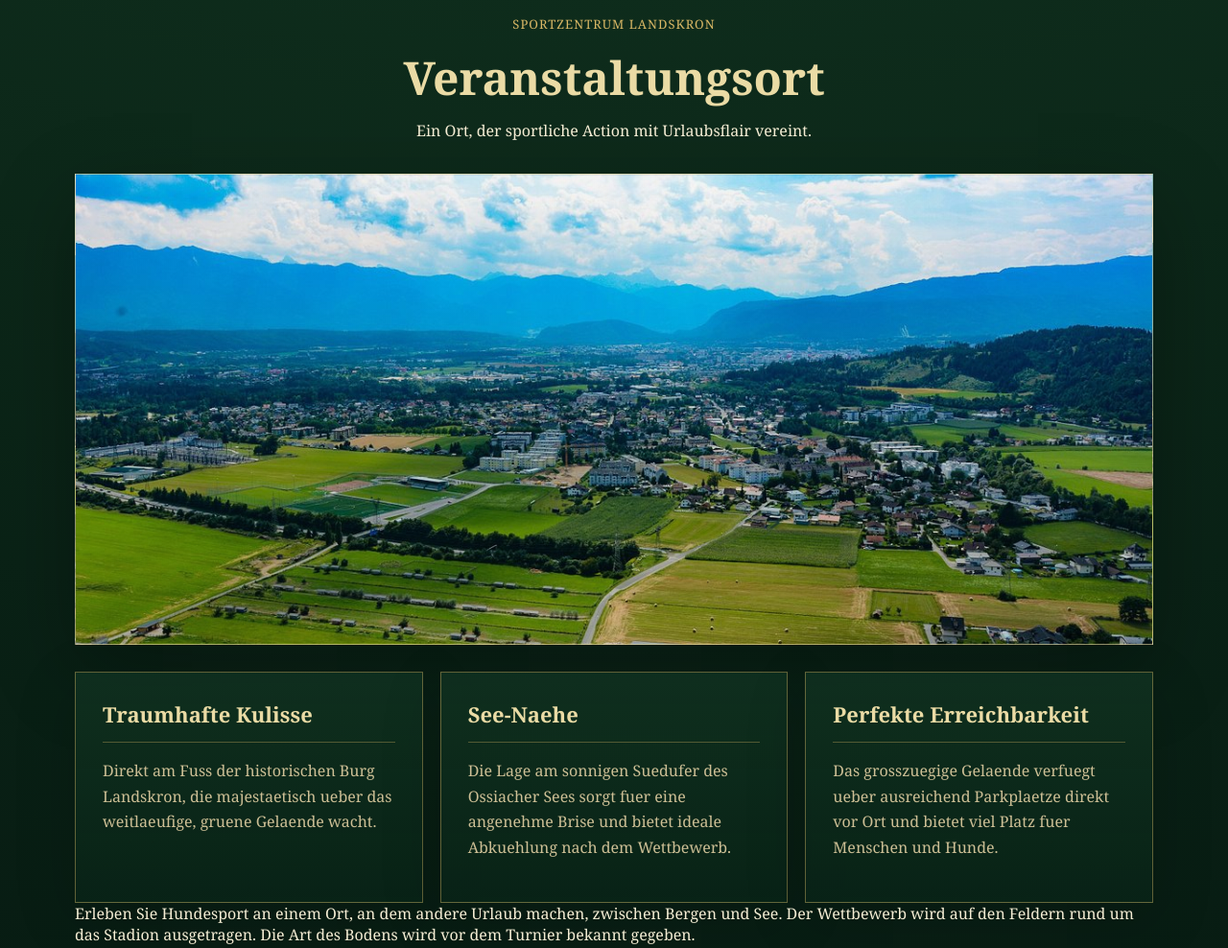
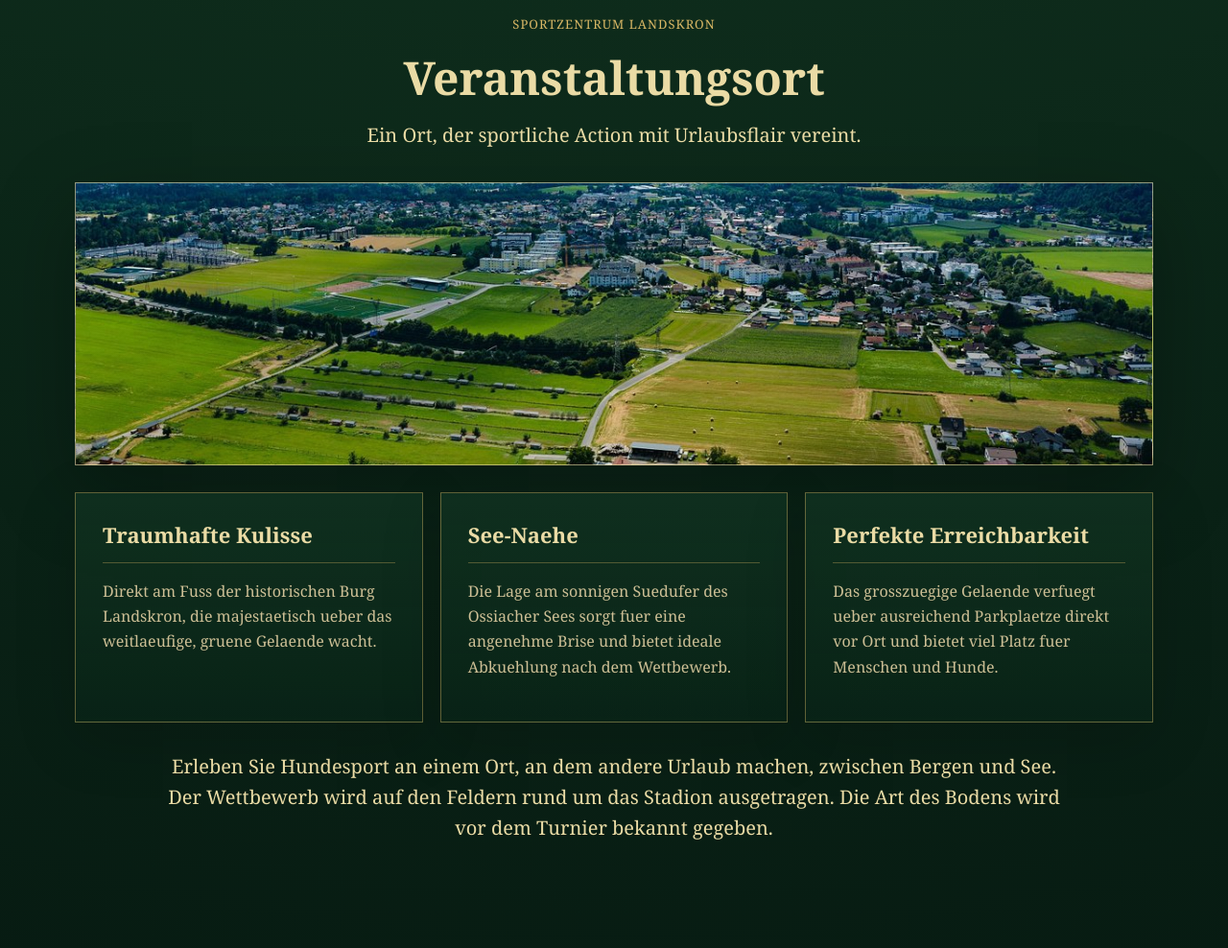
Before and after one commit to Meinereiner71/internationaler-stoebercup-2027, a plain HTML site: page index.html in a window 1280 px wide. Shown: the part 1520-2508 px from the top of the page at 96% size. Drawn offline with Linux system fonts and the light colour scheme.

Commit message:
Match venue image crop to old page

```diff
--- a/styles.css
+++ b/styles.css
@@ -239,19 +239,27 @@ button,
   margin-bottom: 34px;
 }
 
+.section-intro {
+  max-width: 720px;
+  margin: 0 auto;
+  color: var(--gold-soft);
+  font-size: 20px;
+  line-height: 1.55;
+}
+
 .venue {
   padding-top: 104px;
 }
 
 .venue-photo {
-  aspect-ratio: 16 / 7;
-  min-height: 360px;
+  aspect-ratio: 16 / 4.2;
+  min-height: 250px;
   border: 1px solid rgba(234, 219, 165, 0.62);
   background:
-    linear-gradient(180deg, rgba(7, 27, 18, 0.04), rgba(7, 27, 18, 0.18)),
+    linear-gradient(180deg, rgba(7, 27, 18, 0.02), rgba(7, 27, 18, 0.12)),
     url("assets/stadion.jpg");
   background-size: cover;
-  background-position: center;
+  background-position: center 76%;
   box-shadow: 0 28px 80px rgba(0, 0, 0, 0.28);
   margin-bottom: 28px;
 }
@@ -267,6 +275,15 @@ button,
   border-bottom: 1px solid rgba(216, 183, 101, 0.34);
   padding-bottom: 14px;
   margin-bottom: 16px;
+}
+
+.venue-note {
+  max-width: 930px;
+  margin: 30px auto 0;
+  color: var(--gold-soft);
+  font-size: 20px;
+  line-height: 1.6;
+  text-align: center;
 }
 
 .card {
@@ -377,5 +394,6 @@ textarea {
   .venue-photo {
     min-height: 240px;
     aspect-ratio: 4 / 3;
+    background-position: center;
   }
 }
```
